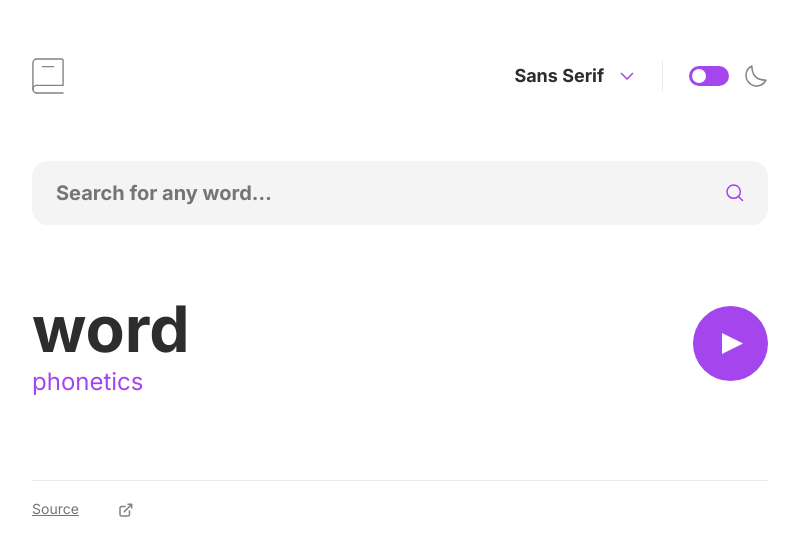
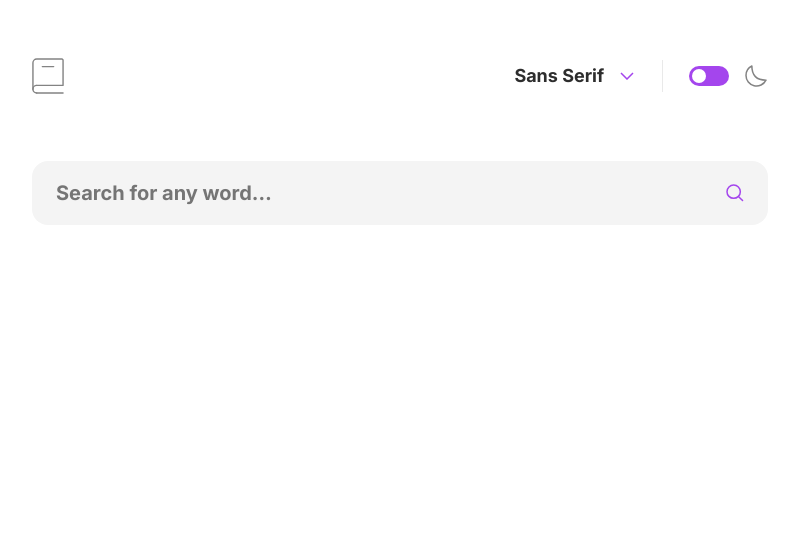
Before and after one commit to remus2023/dictionary-web-app, a plain HTML site: page index.html in a window 1280 px wide. Shown: the whole page, without its empty margins (240-1039 px from the left). Drawn offline with Linux system fonts and the light colour scheme.

Commit message:
add style

```diff
--- a/index.html
+++ b/index.html
@@ -76,7 +76,7 @@
       </div>
     </section>
 
-    <div class="keyword-explain" id="keywordExplain">
+    <div class="keyword-explain" id="keywordExplain" style="display: none">
       <section class="pronounce">
         <div class="pronounce__box">
           <div class="pronounce__word" id="word">word</div>
```
